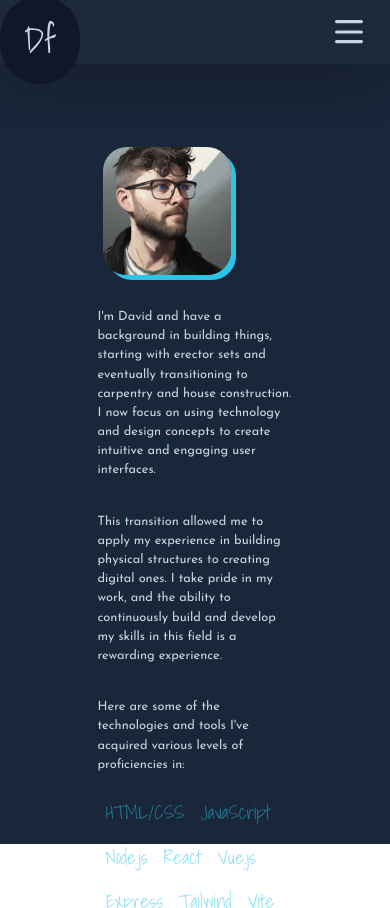
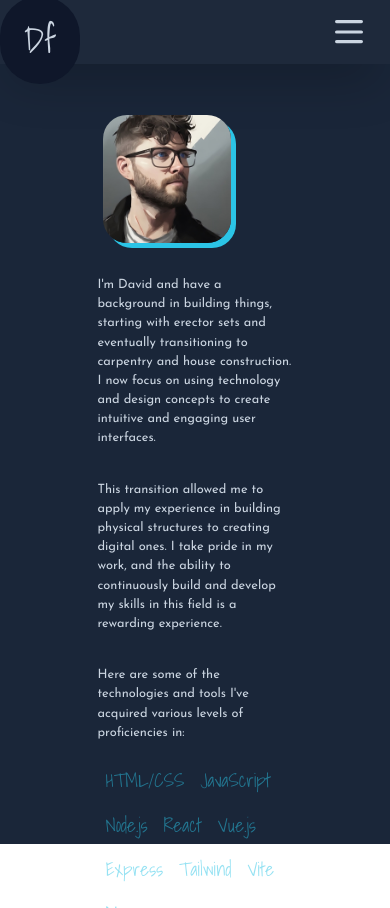
Before and after one commit to Dave2188/portfolio-2.0, a Vue app: page /about in a window 390 px wide. Shown: the top 908 px of the page. Built offline with nearby package versions, Linux system fonts and the light colour scheme; a web font is replaced by a local one.

Commit message:
Update About.vue

```diff
--- a/src/views/About.vue
+++ b/src/views/About.vue
@@ -119,6 +119,12 @@ li {
   box-shadow: 5px 5px rgb(43, 196, 230);
 }
 
+@media (max-width: 480px) {
+ .about-container {
+  margin-top: 4rem;
+  }
+}
+
 @media (min-width: 2000px) {
   #main {
     transform: scale(1.2);
```
